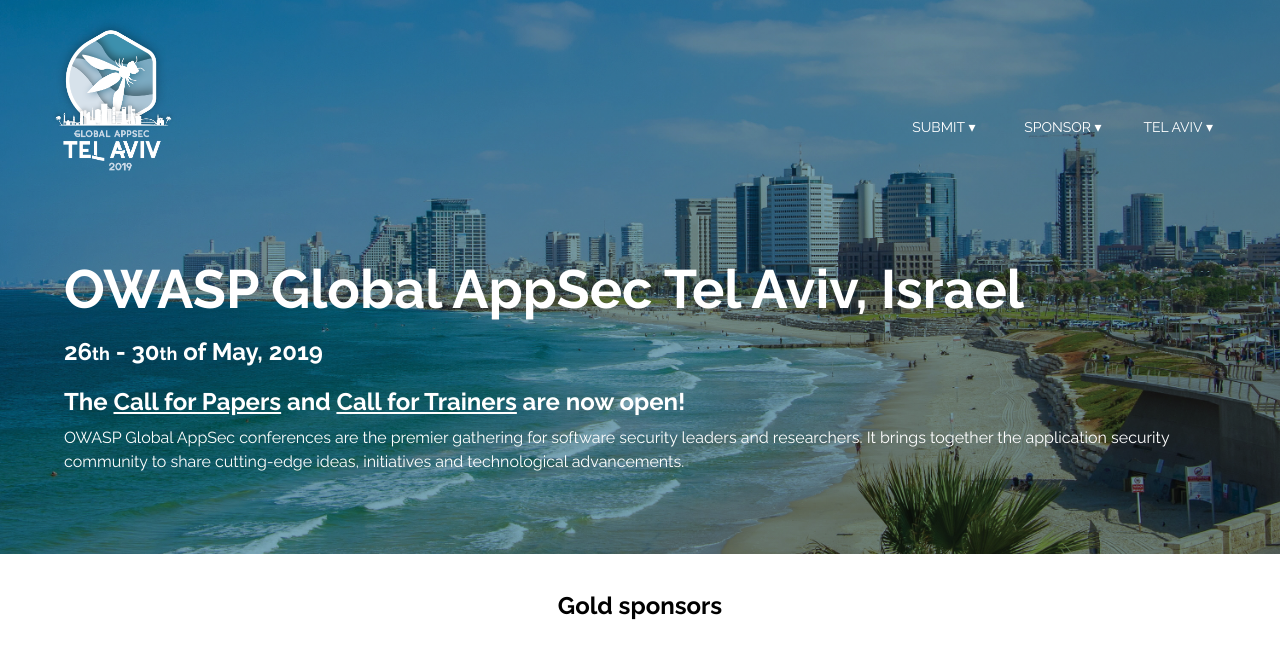
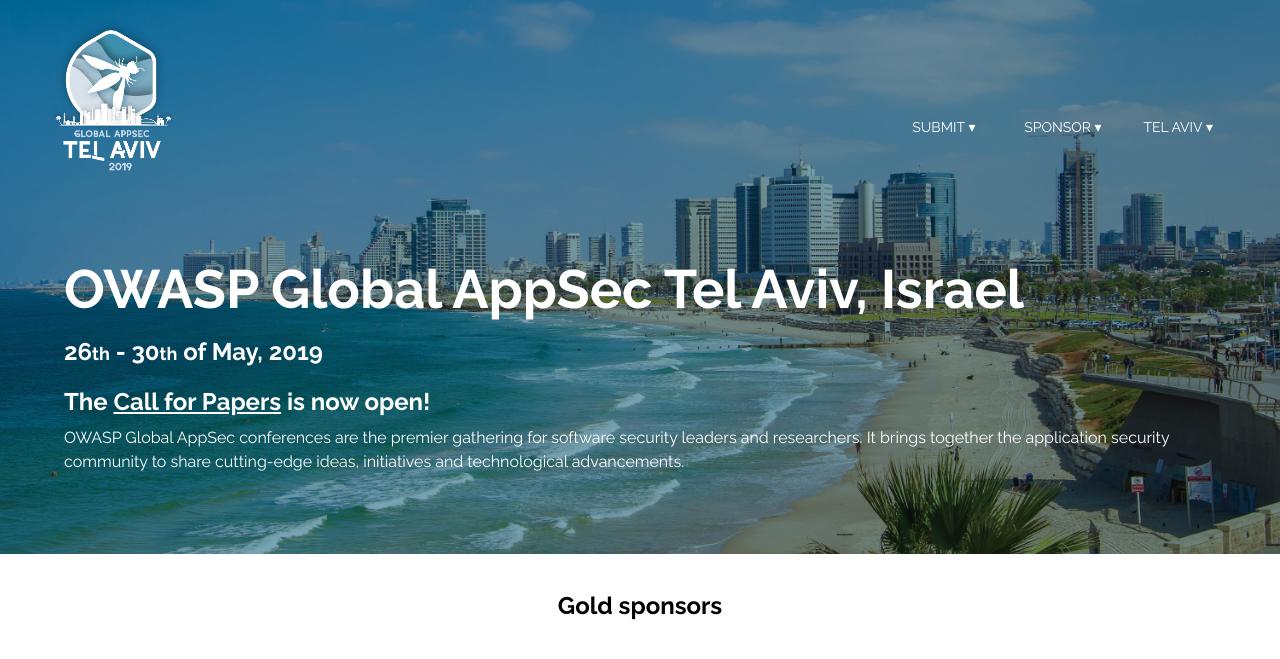
Before and after one commit to OWASP/AppSecTLV2019, a Jekyll site: the page built from index.html, in a window 1280 px wide, cut to the strip 0-661 px from the top of the page. Built offline with Jekyll 4.4.1, drawn with Linux system fonts in a browser that asks for light colours.

Commit message:
Update index.html

```diff
--- a/index.html
+++ b/index.html
@@ -7,7 +7,7 @@
 	<div>
 		<h1 style="margin-top:1em;">OWASP Global AppSec Tel Aviv, Israel</h1>
 		<h3>26<sub>th</sub> - 30<sub>th</sub> of May, 2019</h3>
-		<h3>The <a href="https://owasp.submittable.com/submit/132865/global-appsec-tel-aviv-2019-call-for-papers" target="_blank">Call for Papers</a> and <a href="https://owasp.submittable.com/submit/131191/global-appsec-tel-aviv-2019-call-for-trainers" target="_blank">Call for Trainers</a> are now open!</h3>
+		<h3>The <a href="https://owasp.submittable.com/submit/132865/global-appsec-tel-aviv-2019-call-for-papers" target="_blank">Call for Papers</a> is now open!</h3>
 	</div>
 	<p>OWASP Global AppSec conferences are the
 	premier gathering for software security
```
